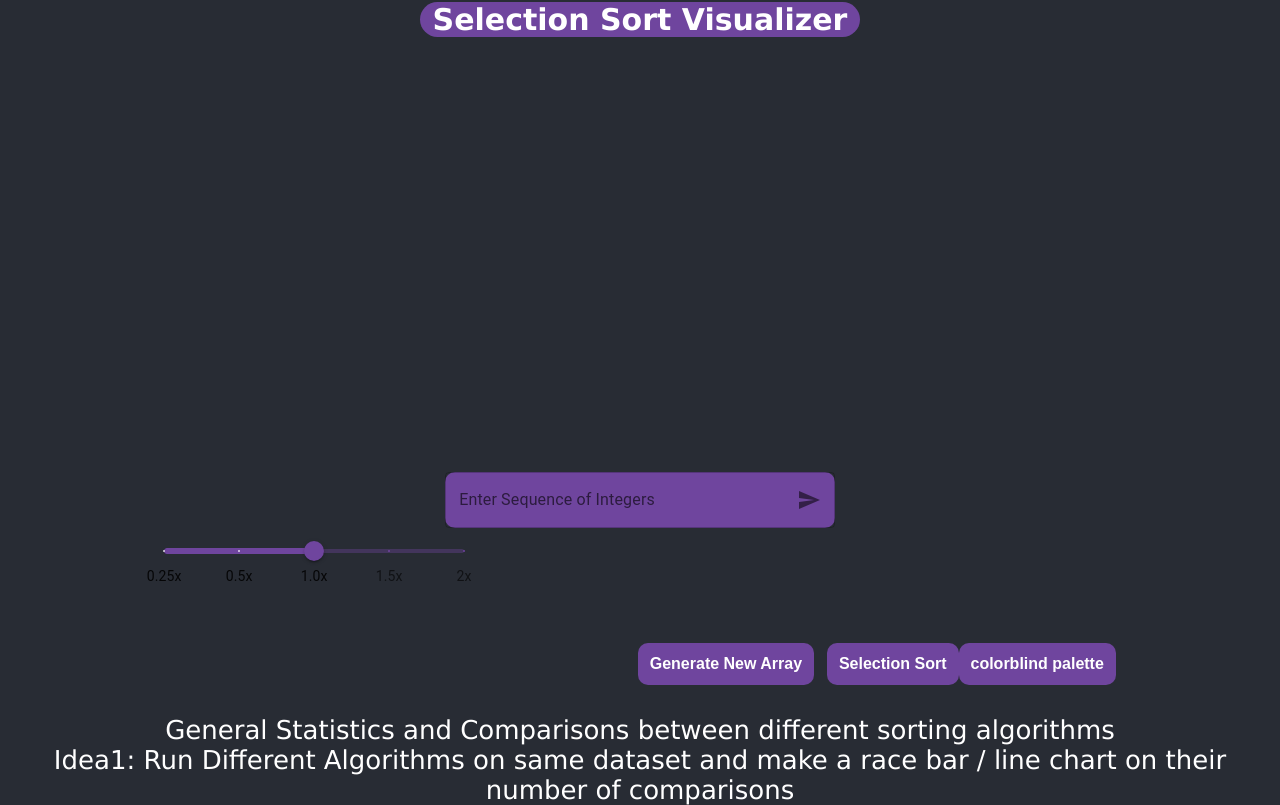
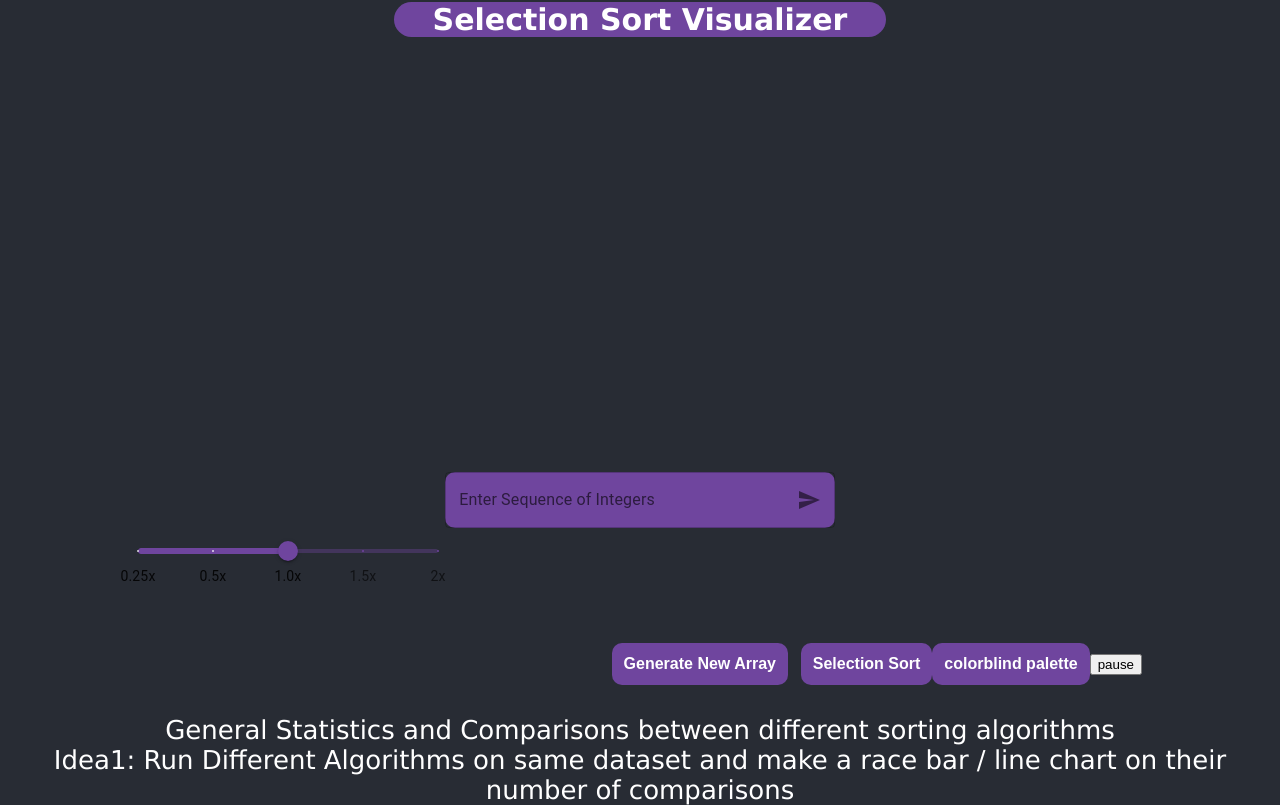
Before and after one commit to FlorianSp2000/visualization-of-sorting-algorithms, a React (Create React App) app: page / in a window 1280 px wide. Shown: the part 328-1133 px from the top of the page. Built offline with nearby package versions, Linux system fonts and the light colour scheme.

Commit message:
Add pause button and function

```diff
--- a/src/Selectionsort.js
+++ b/src/Selectionsort.js
@@ -3,12 +3,25 @@ import React, { useState } from 'react';
   import './selectionsort.css'
 import SequenceInputButton from './SequenceInputButton';
 import PlaybackSpeedButton from './PlaybackSpeedButton';
+import SelectInput from '@mui/material/Select/SelectInput';
 
 var colorblind_active = false;
 var default_bar_color = "rgb(0, 183, 255)";
 var finished_bar_color = "rgb(49, 226, 13)";
 var next_bar_color = "rgb(10, 26, 177)";
 var min_bar_color = "rgb(189, 22, 22)";
+var pause = false;
+
+function pause_button() {
+  if (pause==false) {
+    pause=true;
+    document.getElementById("Button4").innerHTML = "play";
+  }
+  else {
+    pause=false;
+    document.getElementById("Button4").innerHTML = "pause";
+  }
+}
 
 // // function to change colors to colorblind:
 function change_colors_to_colorblind() {
@@ -173,6 +186,17 @@ async function SelectionSort(delay = delayy) {
   // Assign 0 to min_idx
    var min_idx = 0;
    for (var i = 0; i < bars.length-1; i += 1) {
+    // check if pause button is pressed:
+    while (pause) {
+      await new Promise((resolve) =>
+        setTimeout(() => {
+          resolve();
+        }, 100)
+      );
+      if (!pause) {
+        break;
+      }
+    }
 
     // Assign i to min_idx
     min_idx = i;
@@ -333,6 +357,10 @@ function disable()
            onClick={() => {change_colors_to_colorblind()}} id="Button3" >
      colorblind palette</button>
 
+     <button className="btn4"
+           onClick={() => {pause_button()}} id="Button4" >
+     pause</button>
+
         </div>
     );
   }
```
